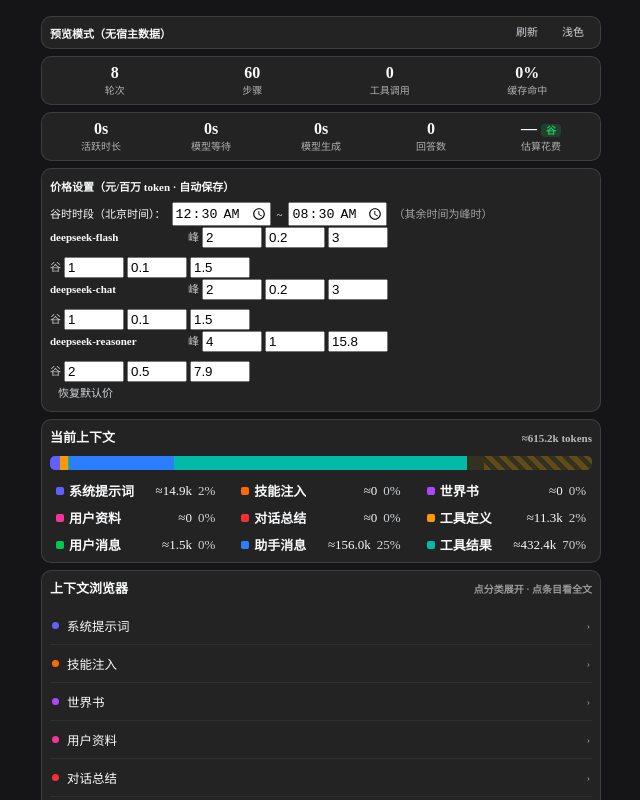
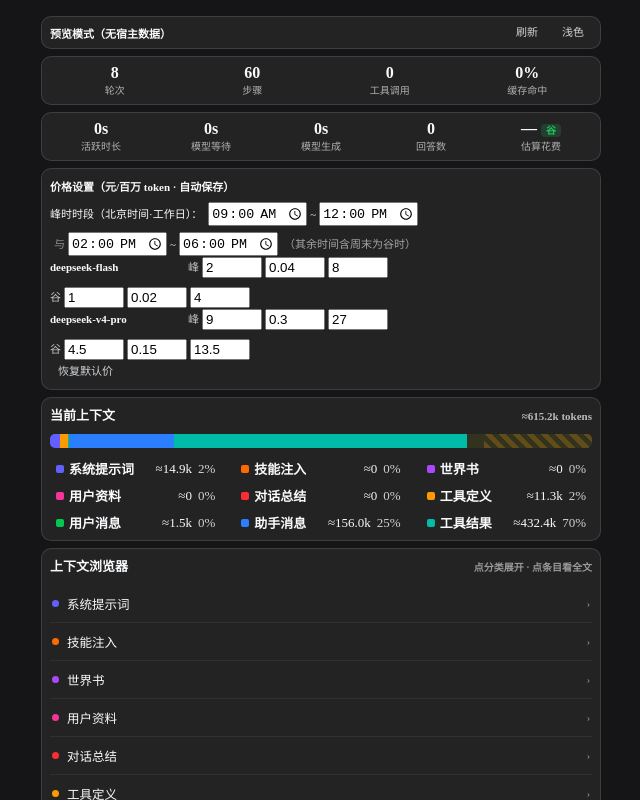
Before and after one commit to MengXinSu/operit-context-dashboard, a React (Vite) app in the folder web/: page / in a window 1280 px wide. Both pictures are taken after a click on the element "按模型价格表估算（¥/百万token，点击设置峰谷价）". Shown: the top 800 px of the page, without its empty margins (319-959 px from the left). Built offline with nearby package versions, Linux system fonts and the light colour scheme.

Commit message:
Fix default pricing to official DeepSeek rates (2026-09): peak=weekday 9-12/14-18 CST, weekend off-peak; models deepseek-flash & deepseek-v4-pro

```diff
--- a/web/src/App.tsx
+++ b/web/src/App.tsx
@@ -16,31 +16,40 @@ import type { ContextEventRecord, RequestRecord } from './shared/types'
 const OVERRIDES: Record<string, string> = { 'cat.inject': '世界书', 'cat.profile': '用户资料', 'cat.summary': '对话总结' }
 
 // ── 价格配置（峰谷双价，页面内可编辑，localStorage 持久；单位：人民币元/百万 token）──
+// 官方规则（2026-09 核实）：峰时 = 北京时间工作日 09:00-12:00、14:00-18:00（其余含周末为谷时）
 type PriceTier = { pin: number; pcache: number; pout: number }
 type ModelPrice = { peak: PriceTier; offpeak: PriceTier }
-type PriceConfig = { offpeak: { start: string; end: string }; models: Record<string, ModelPrice> }
+type PriceSpan = { start: string; end: string }
+type PriceConfig = { peaks: PriceSpan[]; weekdaysOnly: boolean; models: Record<string, ModelPrice> }
 const DEFAULT_PRICES: PriceConfig = {
-  offpeak: { start: '00:30', end: '08:30' }, // DeepSeek 错峰时段（北京时间）
+  peaks: [{ start: '09:00', end: '12:00' }, { start: '14:00', end: '18:00' }],
+  weekdaysOnly: true,
   models: {
-    'deepseek-flash': { peak: { pin: 2, pcache: 0.2, pout: 3 }, offpeak: { pin: 1, pcache: 0.1, pout: 1.5 } },
-    'deepseek-chat': { peak: { pin: 2, pcache: 0.2, pout: 3 }, offpeak: { pin: 1, pcache: 0.1, pout: 1.5 } },
-    'deepseek-reasoner': { peak: { pin: 4, pcache: 1, pout: 15.8 }, offpeak: { pin: 2, pcache: 0.5, pout: 7.9 } },
+    'deepseek-flash': { peak: { pin: 2, pcache: 0.04, pout: 8 }, offpeak: { pin: 1, pcache: 0.02, pout: 4 } },
+    'deepseek-v4-pro': { peak: { pin: 9, pcache: 0.3, pout: 27 }, offpeak: { pin: 4.5, pcache: 0.15, pout: 13.5 } },
   },
 }
 function loadPriceConfig(): PriceConfig {
   try {
-    const raw = localStorage.getItem('dsh-prices-v1')
-    if (raw) { const j = JSON.parse(raw); if (j && j.models && j.offpeak) return j }
+    const raw = localStorage.getItem('dsh-prices-v2')
+    if (raw) { const j = JSON.parse(raw); if (j && j.models && Array.isArray(j.peaks)) return j }
   } catch (e) { /* fall through */ }
   return JSON.parse(JSON.stringify(DEFAULT_PRICES))
 }
-function isOffpeakAt(cfg: PriceConfig, d: Date): boolean {
+function inSpan(d: Date, sp: PriceSpan): boolean {
   const cur = d.getHours() * 60 + d.getMinutes()
-  const [sh, sm] = cfg.offpeak.start.split(':').map(Number)
-  const [eh, em] = cfg.offpeak.end.split(':').map(Number)
+  const [sh, sm] = sp.start.split(':').map(Number)
+  const [eh, em] = sp.end.split(':').map(Number)
   const st = sh * 60 + sm, en = eh * 60 + em
   if (st <= en) return cur >= st && cur < en
   return cur >= st || cur < en // 跨零点
+}
+function isOffpeakAt(cfg: PriceConfig, d: Date): boolean {
+  if (cfg.weekdaysOnly) {
+    const wd = d.getDay()
+    if (wd === 0 || wd === 6) return true // 周末全天谷时
+  }
+  return !cfg.peaks.some((sp) => inSpan(d, sp))
 }
 
 const t = (key: string, params?: Record<string, string | number>): string => {
@@ -173,12 +182,15 @@ export function App() {
   const [pricesOpen, setPricesOpen] = useState(false)
   const updatePriceCfg = (next: PriceConfig) => {
     setPriceCfg(next)
-    try { localStorage.setItem('dsh-prices-v1', JSON.stringify(next)) } catch (e) { /* ignore */ }
+    try { localStorage.setItem('dsh-prices-v2', JSON.stringify(next)) } catch (e) { /* ignore */ }
   }
   const setTier = (name: string, key: 'peak' | 'offpeak', field: 'pin' | 'pcache' | 'pout', val: number) => {
     const m = priceCfg.models[name]
     if (!m) return
     updatePriceCfg({ ...priceCfg, models: { ...priceCfg.models, [name]: { ...m, [key]: { ...m[key], [field]: val } } } })
+  }
+  const updPeak = (i: number, k: 'start' | 'end', v: string) => {
+    updatePriceCfg({ ...priceCfg, peaks: priceCfg.peaks.map((sp, j) => (j === i ? { ...sp, [k]: v } : sp)) })
   }
   const offpeakNow = isOffpeakAt(priceCfg, new Date())
   const [browser, setBrowser] = useState<BrowserState>({ cat: null, label: '', data: null, loading: false, error: '', expanded: {}, expanding: null })
@@ -371,11 +383,16 @@ export function App() {
         <div className="lc-card" style={{ fontSize: 11, lineHeight: 2 }}>
           <div style={{ fontWeight: 600, marginBottom: 4 }}>价格设置（元/百万 token · 自动保存）</div>
           <div style={{ display: 'flex', gap: 6, alignItems: 'center', flexWrap: 'wrap' }}>
-            <span>谷时时段（北京时间）：</span>
-            <input type="time" value={priceCfg.offpeak.start} onChange={(e) => updatePriceCfg({ ...priceCfg, offpeak: { ...priceCfg.offpeak, start: e.target.value } })} />
-            <span>~</span>
-            <input type="time" value={priceCfg.offpeak.end} onChange={(e) => updatePriceCfg({ ...priceCfg, offpeak: { ...priceCfg.offpeak, end: e.target.value } })} />
-            <span style={{ opacity: 0.6 }}>（其余时间为峰时）</span>
+            <span>峰时时段（北京时间·工作日）：</span>
+            {priceCfg.peaks.map((sp, i) => (
+              <span key={i} style={{ display: 'inline-flex', gap: 3, alignItems: 'center' }}>
+                {i > 0 ? <span style={{ opacity: 0.5, marginLeft: 4 }}>与</span> : null}
+                <input type="time" value={sp.start} onChange={(e) => updPeak(i, 'start', e.target.value)} />
+                <span>~</span>
+                <input type="time" value={sp.end} onChange={(e) => updPeak(i, 'end', e.target.value)} />
+              </span>
+            ))}
+            <span style={{ opacity: 0.6 }}>（其余时间含周末为谷时）</span>
           </div>
           {Object.keys(priceCfg.models).map((name) => (
             <div key={name} style={{ display: 'flex', gap: 8, alignItems: 'center', flexWrap: 'wrap' }}>
```
